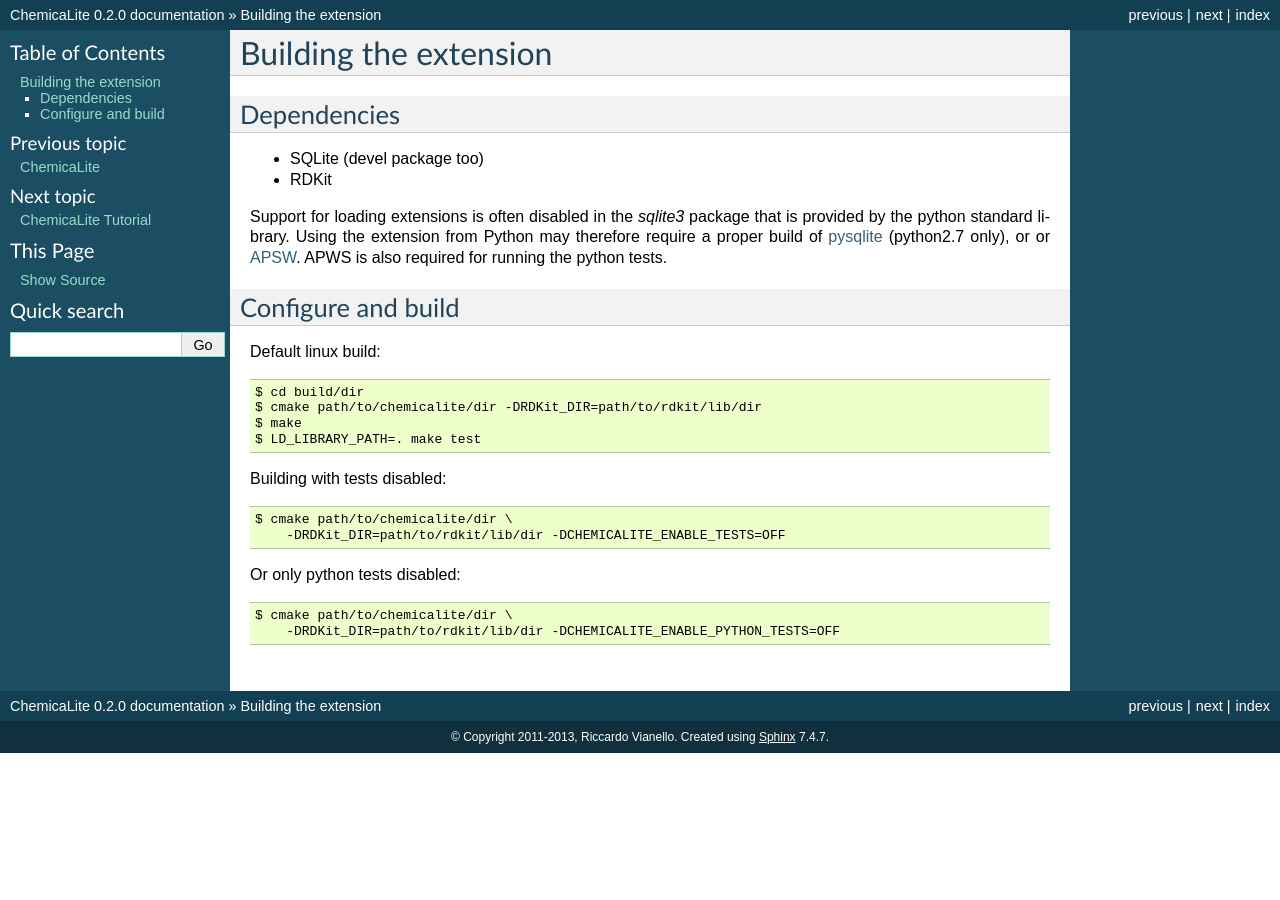
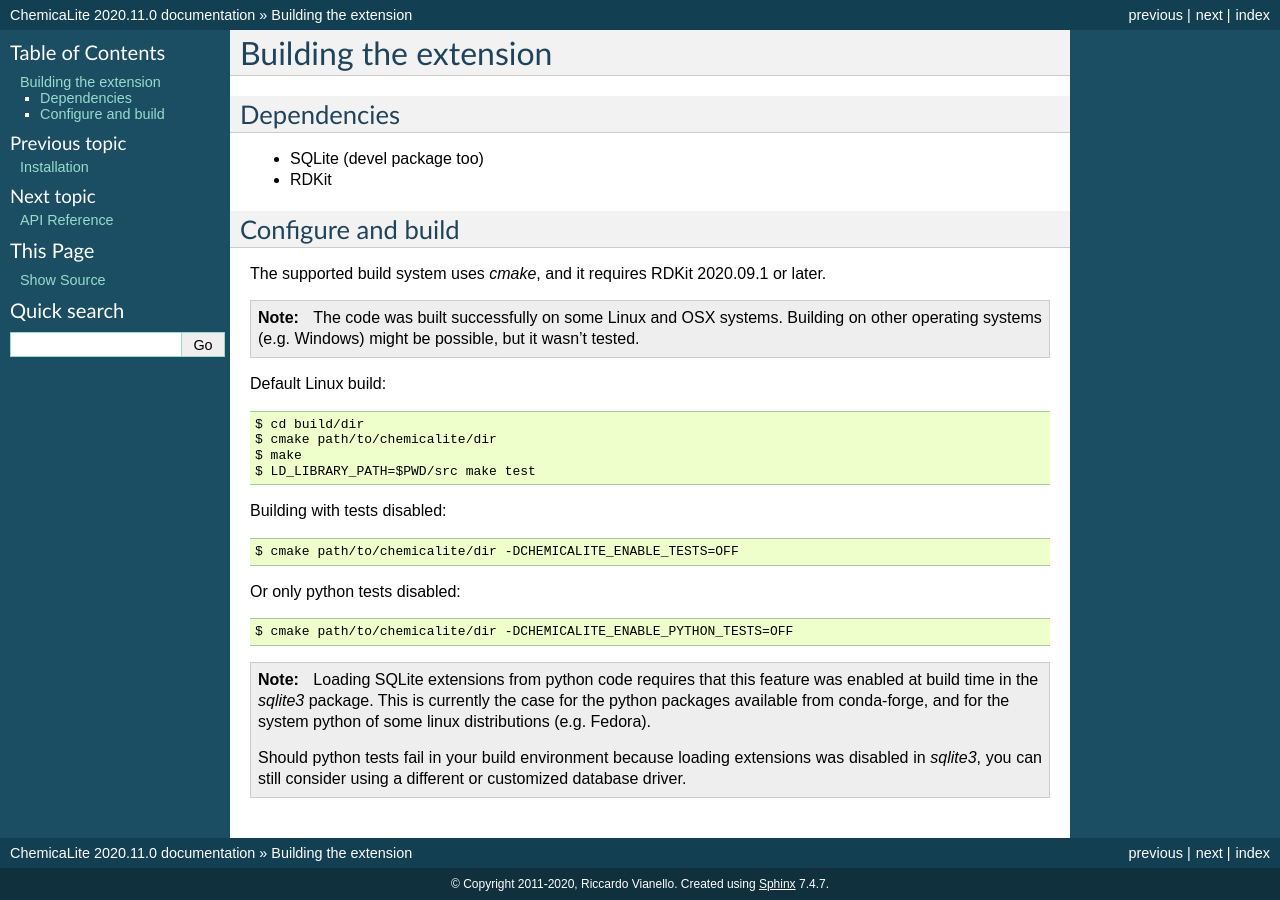
Before and after one commit to rvianello/chemicalite, a Sphinx documentation site: the page built from docs/build.rst, in a window 1280 px wide. Built offline with Sphinx 7.4.7, drawn with Linux system fonts in a browser that asks for light colours; pages that are not in the unit, such as notebooks, are missing from menus.

Commit message:
start removing some dust from the documentation

```diff
--- a/docs/api.rst
+++ b/docs/api.rst
@@ -8,9 +8,10 @@ Data types
 * `qmol`: an rdkit molecule containing query features (i.e. constructed from SMARTS). Can be created from a SMARTS using the `qmol` function, for example: `qmol('c1cccc[c,n]1')` creates a query molecule from the SMARTS `'c1cccc[c,n]1'`
 * `bfp`: a bit vector fingerprint
 
-In most places where a `mol` or `qmol` is expected, a text string can be used instead and is implicitly interpreted as a SMILES. Use an explicit cast in case a SMARTS is being passed.
+In most places where a `mol` or `qmol` is expected, a text string can be used instead and is implicitly interpreted as a SMILES. Use an explicit cast in case a SMARTS is used.
 
-*Note*: All of the above data types are serialized and stored in the form of binary blobs. No attempt is made at implementing any sort of type system that could allow the code to recognize if the wrong data is passed as input to a procedure. Some care is therefore recommended.
+.. note::
+  All of the above data types are serialized and stored in the form of binary blobs. No attempt is made at implementing any kind of type system that could allow the code to recognize if the wrong data is passed as input to a procedure. Some care is therefore recommended.
 
 Operators
 ---------
--- a/docs/build.rst
+++ b/docs/build.rst
@@ -7,24 +7,31 @@ Dependencies
 * SQLite (devel package too)
 * RDKit
 
-Support for loading extensions is often disabled in the `sqlite3` package that is provided by the python standard library. Using the extension from Python may therefore require a proper build of :doc:`pysqlite <pysqlite>` (python2.7 only), or or :doc:`APSW <apsw>`. APWS is also required for running the python tests.
-
 Configure and build
 -------------------
 
-Default linux build::
+The supported build system uses `cmake`, and it requires RDKit 2020.09.1 or later.
+
+.. note::
+  The code was built successfully on some Linux and OSX systems. Building on other operating systems (e.g. Windows) might be possible, but it wasn't tested.
+
+Default Linux build::
 
     $ cd build/dir
-    $ cmake path/to/chemicalite/dir -DRDKit_DIR=path/to/rdkit/lib/dir
+    $ cmake path/to/chemicalite/dir
     $ make
-    $ LD_LIBRARY_PATH=. make test
+    $ LD_LIBRARY_PATH=$PWD/src make test
 
 Building with tests disabled::
 
-    $ cmake path/to/chemicalite/dir \
-        -DRDKit_DIR=path/to/rdkit/lib/dir -DCHEMICALITE_ENABLE_TESTS=OFF
+    $ cmake path/to/chemicalite/dir -DCHEMICALITE_ENABLE_TESTS=OFF
 
 Or only python tests disabled::
 
-    $ cmake path/to/chemicalite/dir \
-        -DRDKit_DIR=path/to/rdkit/lib/dir -DCHEMICALITE_ENABLE_PYTHON_TESTS=OFF
+    $ cmake path/to/chemicalite/dir -DCHEMICALITE_ENABLE_PYTHON_TESTS=OFF
+
+.. note::
+
+  Loading SQLite extensions from python code requires that this feature was enabled at build time in the `sqlite3` package. This is currently the case for the python packages available from conda-forge, and for the system python of some linux distributions (e.g. Fedora).
+
+  Should python tests fail in your build environment because loading extensions was disabled in `sqlite3`, you can still consider using a different or customized database driver.
--- a/docs/conf.py
+++ b/docs/conf.py
@@ -40,17 +40,17 @@ source_suffix = '.rst'
 master_doc = 'index'
 
 # General information about the project.
-project = u'ChemicaLite'
-copyright = u'2011-2013, Riccardo Vianello'
+project = 'ChemicaLite'
+copyright = '2011-2020, Riccardo Vianello'
 
 # The version info for the project you're documenting, acts as replacement for
 # |version| and |release|, also used in various other places throughout the
 # built documents.
 #
 # The short X.Y version.
-version = '0.2.0'
+version = '2020.11'
 # The full version, including alpha/beta/rc tags.
-release = '0.2.0'
+release = '2020.11.0'
 
 # The language for content autogenerated by Sphinx. Refer to documentation
 # for a list of supported languages.
```
Also changed, not shown: docs/index.rst (+5 -2 lines), docs/installation.rst (added, +16 -0 lines).
